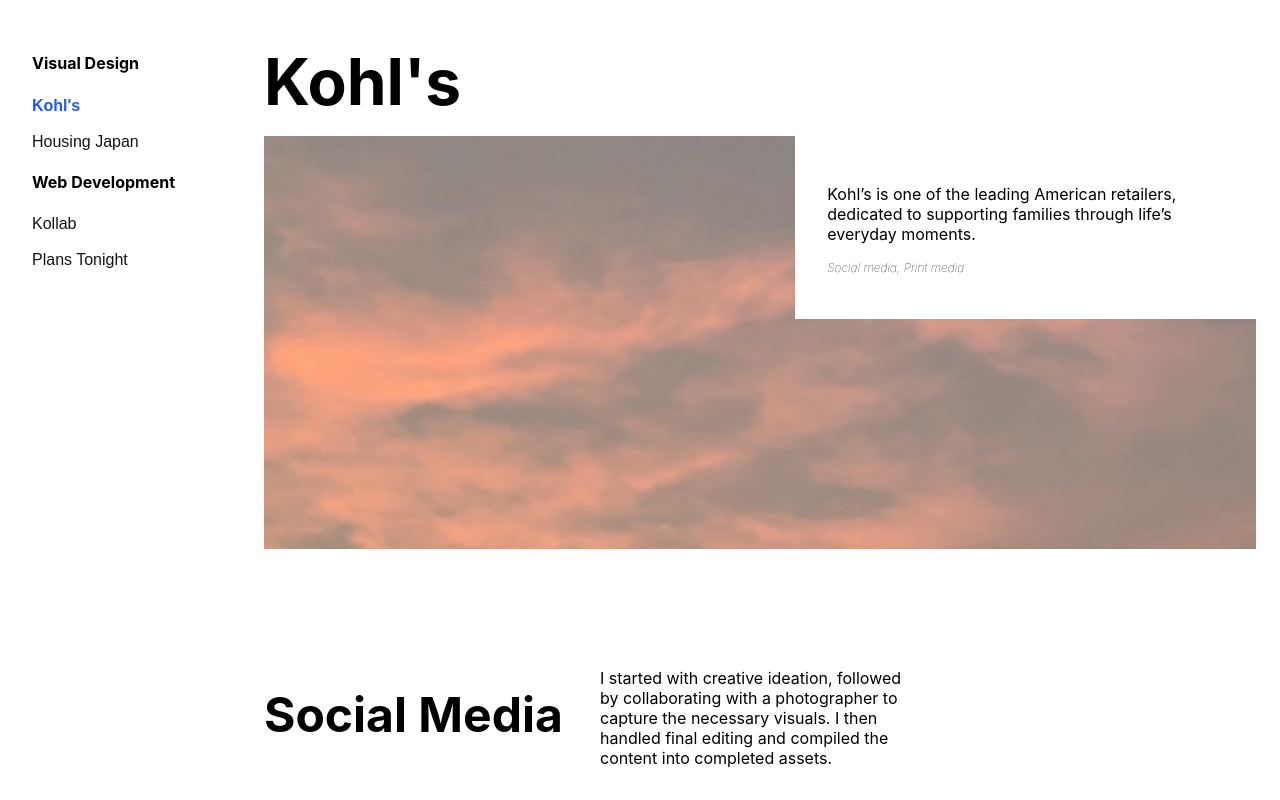
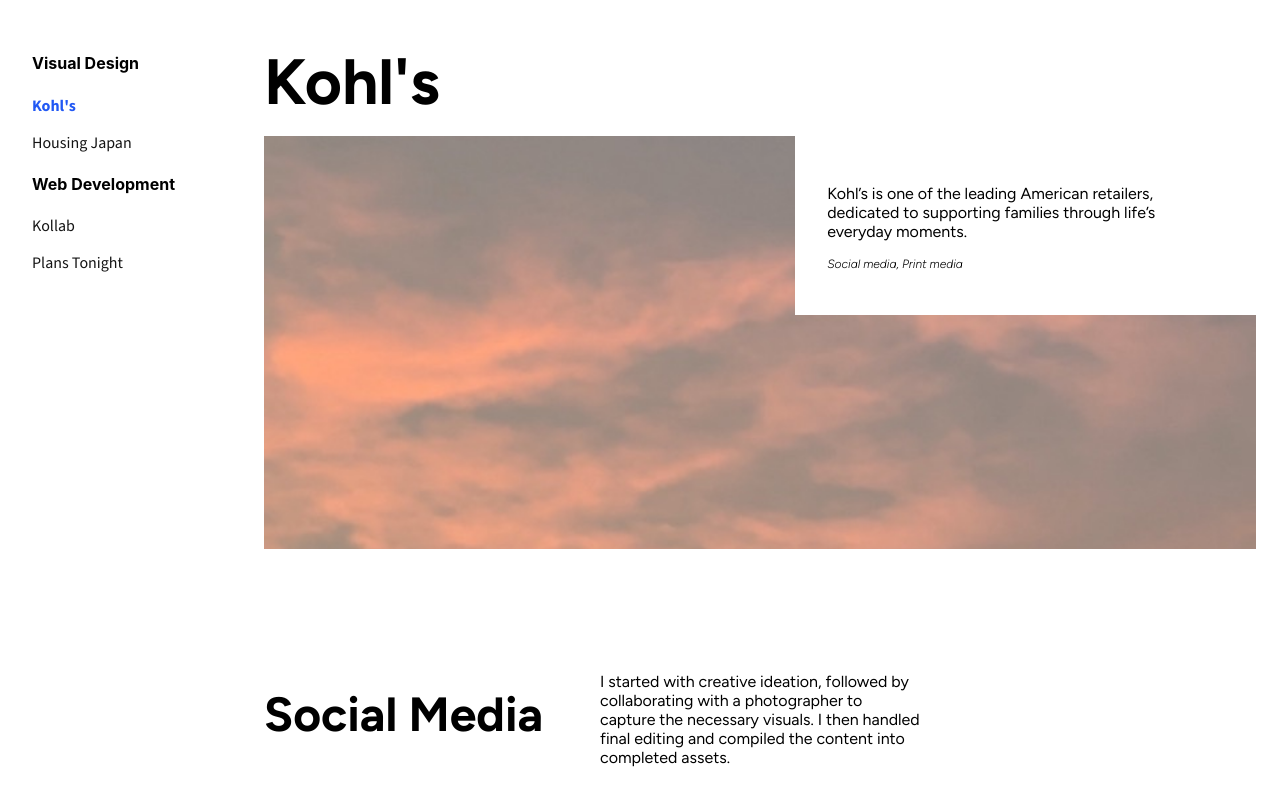
Before and after one commit to JoeEstrem/portfolio-2025, a React (Create React App) app: page /Kohls in a window 1280 px wide. Shown: the top 800 px of the page. Built offline with nearby package versions, Linux system fonts and the light colour scheme.

Commit message:
installed figtree typeface

```diff
--- a/src/App.css
+++ b/src/App.css
@@ -1,26 +1,33 @@
+@import url('https://fonts.googleapis.com/css2?family=Cormorant+Garamond:ital,wght@0,300;0,400;0,500;0,600;0,700;1,300;1,400;1,500;1,600;1,700&family=Figtree:ital,wght@0,300..900;1,300..900&family=Source+Sans+3:ital,wght@0,200..900;1,200..900&display=swap');
+
 h1 {
+  font-family: figtree;
   font-size: 64px;
-  font-weight: bold;
+  font-weight: bolder;
 }
 
 p {
+  font-family: figtree;
   font-size: 16px;
   color: black;
 }
 
 h2 {
+  font-family: figtree;
   font-size: 48px;
   font-weight: bolder;
   grid-column: span 4;
 }
 
 h3 {
+  font-family: figtree;
   font-size: 32px;
   font-weight: bolder;
   margin-bottom: 0px;
 }
 
 .p-note {
+  font-family: figtree;
   font-size: 12px;
   font-weight: lighter;
   color: black;
--- a/src/components/SideNav.css
+++ b/src/components/SideNav.css
@@ -10,6 +10,7 @@
 }
 
 .nav-item {
+  font-family: figtree;
   font-size: 16px;
   color: black;
 }
```
